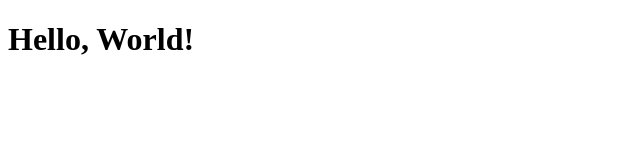
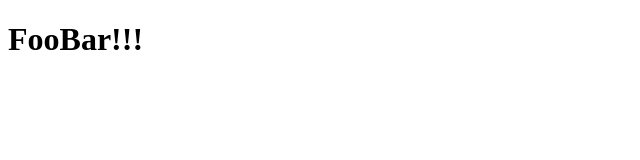
Before and after one commit to pqmcgill/jukebot, a website: page index.html in a window 1280 px wide. Shown: the whole page, without its empty margins (0-640 px from the left). Drawn offline with Linux system fonts and the light colour scheme.

Commit message:
test gitflow

```diff
--- a/index.html
+++ b/index.html
@@ -4,6 +4,6 @@
     <title>hello world</title>
   </head>
   <body>
-    <h1>Hello, World!</h1>
+    <h1>FooBar!!!</h1>
   </body>
 </html>
```
